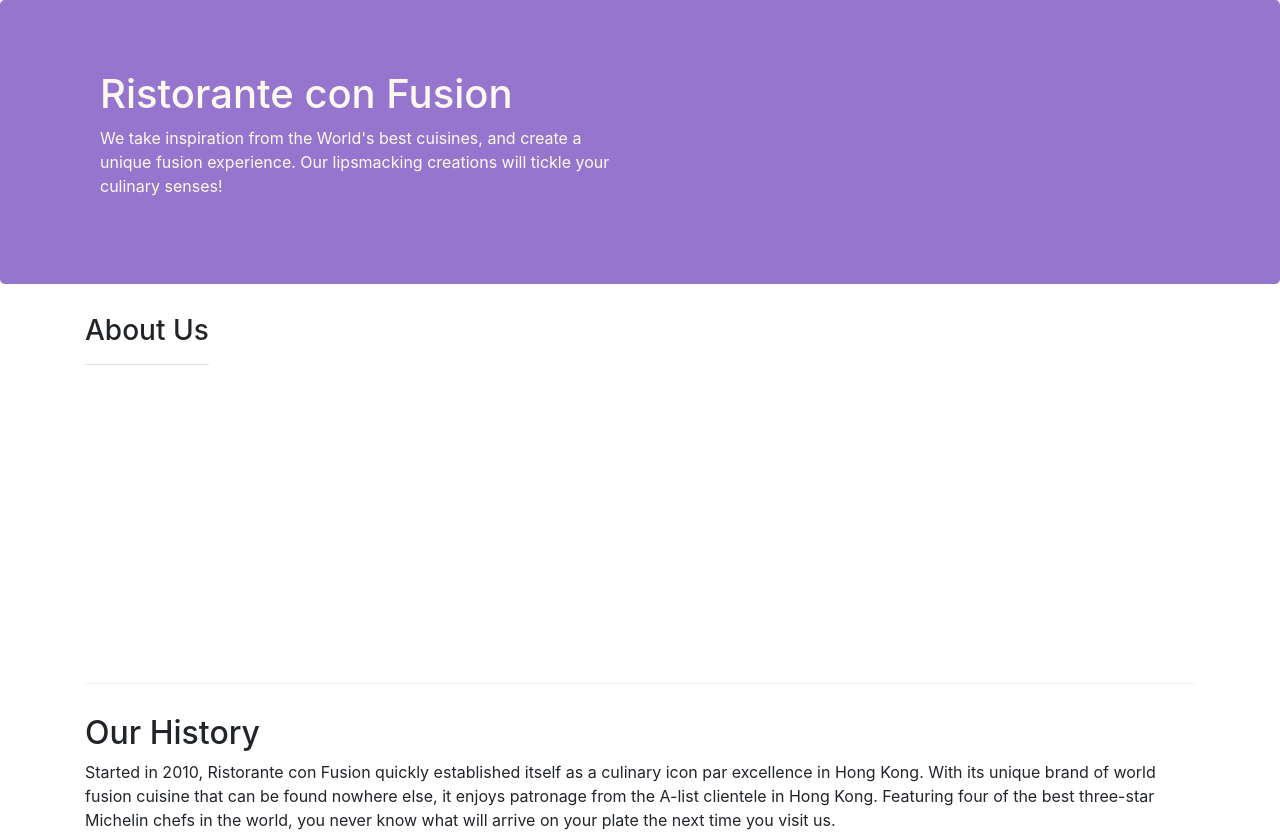
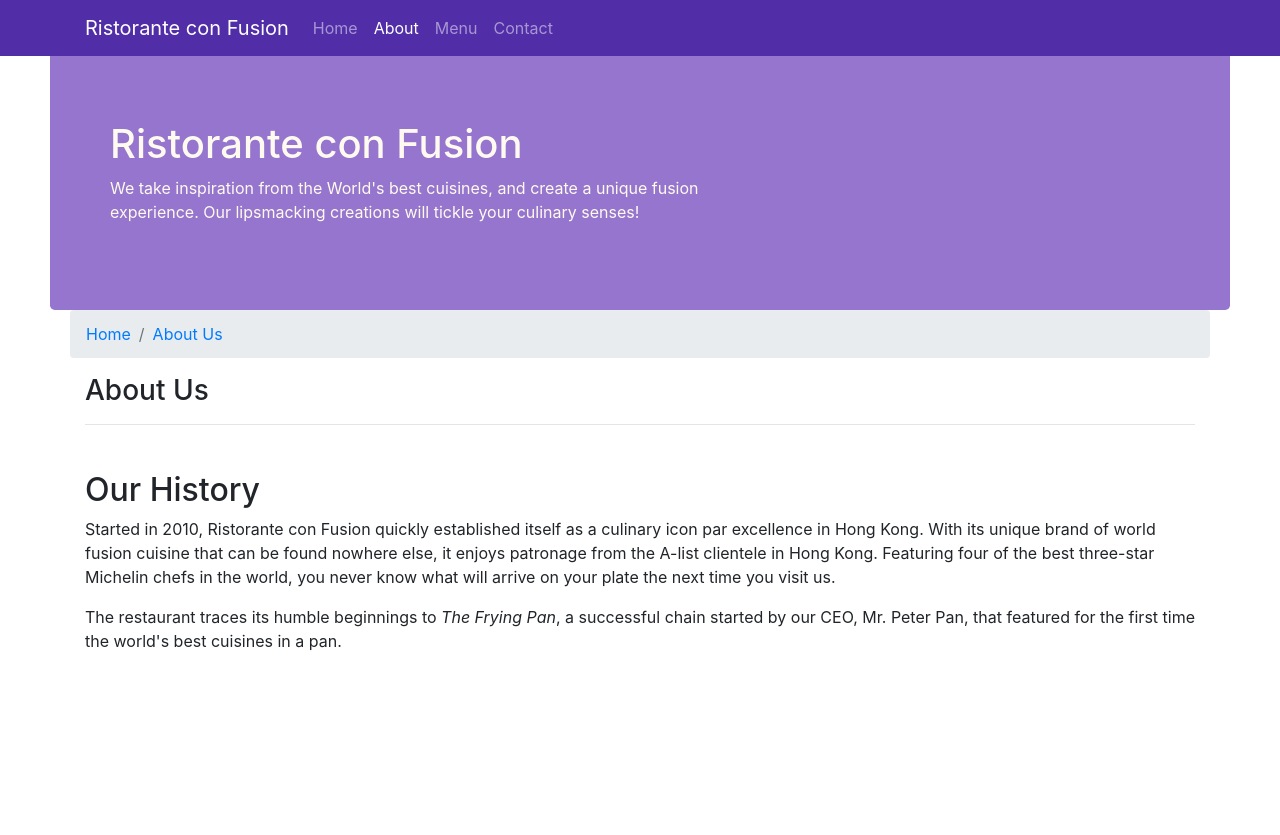
Before and after one commit to HusrevAkbas/bootstrap, a website: page aboutus.html in a window 1280 px wide. Shown: the top 835 px of the page. Drawn offline with Linux system fonts and the light colour scheme.

Commit message:
navbar added all is well

```diff
--- a/aboutus.html
+++ b/aboutus.html
@@ -11,11 +11,26 @@
 </head>
 
 <body>
-
+  <nav class="navbar navbar-dark navbar-expand-md fixed-top">
+    <div class="container">
+      <button class="navbar-toggler" type="button" data-toggle="collapse" data-target="#Navbar">
+        <span class="navbar-toggler-icon"></span>
+      </button>
+      <a href="./index.html" class="navbar-brand">Ristorante con Fusion</a>
+      <div class="collapse navbar-collapse" id="Navbar">
+        <ul class="navbar-nav mr-auto">
+          <li class="nav-item"><a href="./index.html" class="nav-link">Home</a></li>
+          <li class="nav-item active"><a href="./aboutus.html" class="nav-link">About</a></li>
+          <li class="nav-item"><a href="#" class="nav-link">Menu</a></li>
+          <li class="nav-item"><a href="#" class="nav-link">Contact</a></li>
+        </ul>
+      </div>
+    </div>
+  </nav>
     <header class="jumbotron">
         <div class="container">
             <div class="row row-header">
-                <div class="col-12 col-sm-6">
+                <div class="col-12 col-sm-7">
                     <h1>Ristorante con Fusion</h1>
                     <p>We take inspiration from the World's best cuisines, and create a unique fusion experience. Our lipsmacking creations will tickle your culinary senses!</p>
                 </div>
@@ -26,8 +41,12 @@
     </header>
 
     <div class="main container">
-        <div class="row row-content">
-            <div>
+        <div class="row">
+          <ol class="col-12 breadcrumb">
+            <li class="breadcrumb-item"><a href="./index.html">Home</a></li>
+            <li class="breadcrumb-item active"><a href="./aboutus.html">About Us</a></li>
+          </ol>
+            <div class="col-12">
                <h3>About Us</h3>
                <hr>
             </div>
--- a/css/styles.css
+++ b/css/styles.css
@@ -26,3 +26,10 @@ footer {
   margin: 0 auto;
   color: #0f0f0f;
 }
+body {
+  padding: 50px;
+  z-index: 0;
+}
+.navbar-dark{
+  background-color: #512da8;
+}
--- a/index.html
+++ b/index.html
@@ -9,15 +9,30 @@
 </head>
 
 <body>
-
+  <nav class="navbar navbar-dark navbar-expand-md fixed-top">
+    <div class="container">
+      <button class="navbar-toggler" type="button" data-toggle="collapse" data-target="#Navbar">
+        <span class="navbar-toggler-icon"></span>
+      </button>
+      <a href="./index.html" class="navbar-brand">Ristorante con Fusion</a>
+      <div class="collapse navbar-collapse" id="Navbar">
+        <ul class="navbar-nav mr-auto">
+          <li class="nav-item active"><a href="./index.html" class="nav-link">Home</a></li>
+          <li class="nav-item"><a href="./aboutus.html" class="nav-link">About</a></li>
+          <li class="nav-item"><a href="#" class="nav-link">Menu</a></li>
+          <li class="nav-item"><a href="#" class="nav-link">Contact</a></li>
+        </ul>
+      </div>
+    </div>
+  </nav>
   <header class="jumbotron">
     <div class="container">
       <div class="row row-header">
-                <div class="col-7">
+        <div class="col-12 col-sm-7">
           <h1>Ristorante con Fusion</h1>
           <p>We take inspiration from the World's best cuisines, and create a unique fusion experience. Our lipsmacking creations will tickle your culinary senses!</p>
         </div>
-                <div class="col">  </div>
+        <div class="col-12 col-sm"> </div>
       </div>
     </div>
   </header>
@@ -32,7 +47,6 @@
         <p>A unique combination of Indian Uthappam (pancake) and Italian pizza, topped with Cerignola olives, ripe vine cherry tomatoes, Vidalia onion, Guntur chillies and Buffalo Paneer.</p>
       </div>
     </div>
-
 
     <div class="row row-content align-items-center">
       <div class="col-12 col-md-3">
@@ -97,9 +111,10 @@
       </div>
     </div>
   </footer>
-<script src="js/bootstrap.bundle.js" type="text/javascript">
-
-</script>
+  <script src="https://code.jquery.com/jquery-3.4.1.slim.min.js" integrity="sha384-J6qa4849blE2+poT4WnyKhv5vZF5SrPo0iEjwBvKU7imGFAV0wwj1yYfoRSJoZ+n" crossorigin="anonymous"></script>
+  <script src="https://cdn.jsdelivr.net/npm/popper.js@1.16.0/dist/umd/popper.min.js" integrity="sha384-Q6E9RHvbIyZFJoft+2mJbHaEWldlvI9IOYy5n3zV9zzTtmI3UksdQRVvoxMfooAo" crossorigin="anonymous"></script>
+  <script src="js/bootstrap.bundle.js" type="text/javascript"></script>
+  <script src="js/bootstrap.min.js" type="text/javascript"></script>
 </body>
 
 </html>
```
Lines whose indentation alone changed are shown as unchanged.
